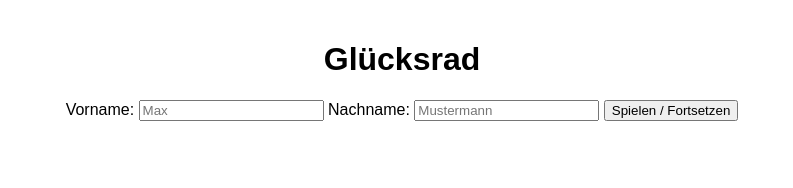
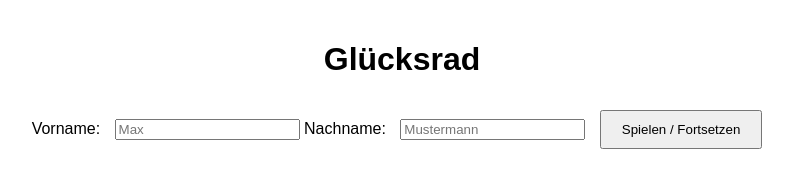
Before and after one commit to joker3000/gluecksrad-app, a website: page public/index.html in a window 1280 px wide. Shown: the whole page, without its empty margins (238-1031 px from the left). Drawn offline with Linux system fonts and the light colour scheme.

Commit message:
Update style.css

```diff
--- a/public/style.css
+++ b/public/style.css
@@ -5,15 +5,26 @@ body {
   padding: 20px;
 }
 
+label {
+  margin-right: 10px;
+}
+
+button {
+  margin: 10px;
+  padding: 10px 20px;
+  cursor: pointer;
+}
+
+/* Container für Canvas + Pointer */
 .wheel-container {
   position: relative;
   display: inline-block;
 }
 
-/* Der Pointer ist rechts vom Canvas */
+/* Pointer rechts => 0° ist nach rechts in Canvas-Logik */
 .pointer {
   position: absolute;
-  right: -20px;
+  right: -20px; /* ragt 20px raus */
   top: 50%;
   transform: translateY(-50%);
   width: 0;
@@ -23,7 +34,6 @@ body {
   border-left: 20px solid red; /* Spitze nach links */
 }
 
-/* Canvas standard */
 canvas {
   border: 2px solid #333;
   display: block;
```
